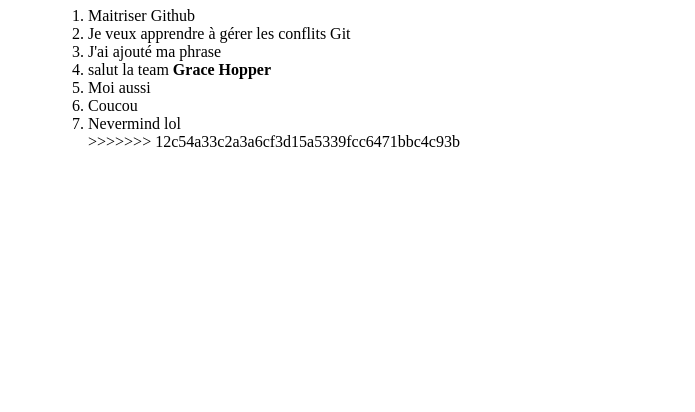
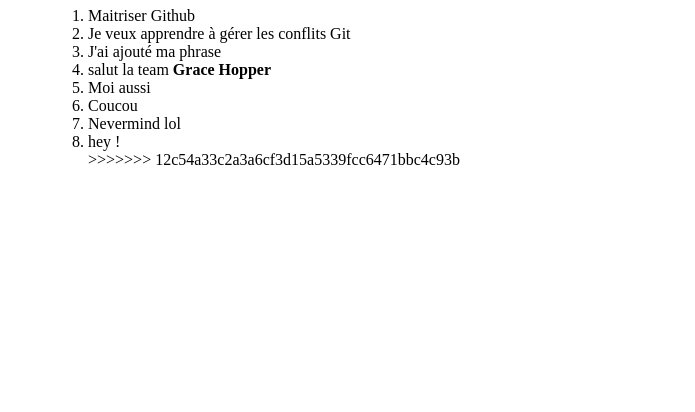
Before and after one commit to jeremt/ada-git-battle-royale, a plain HTML site: page index.html in a window 1280 px wide. Shown: the part 388-800 px from the top of the page, without its empty margins (0-695 px from the left). Drawn offline with Linux system fonts and the light colour scheme.

Commit message:
ajout phrase

```diff
--- a/index.html
+++ b/index.html
@@ -28,6 +28,7 @@
             <li>Moi aussi</li>
             <li>Coucou</li>
             <li>Nevermind lol</li>
+            <li>hey !</li>
 
 >>>>>>> 12c54a33c2a3a6cf3d15a5339fcc6471bbc4c93b
         </ol>
```
